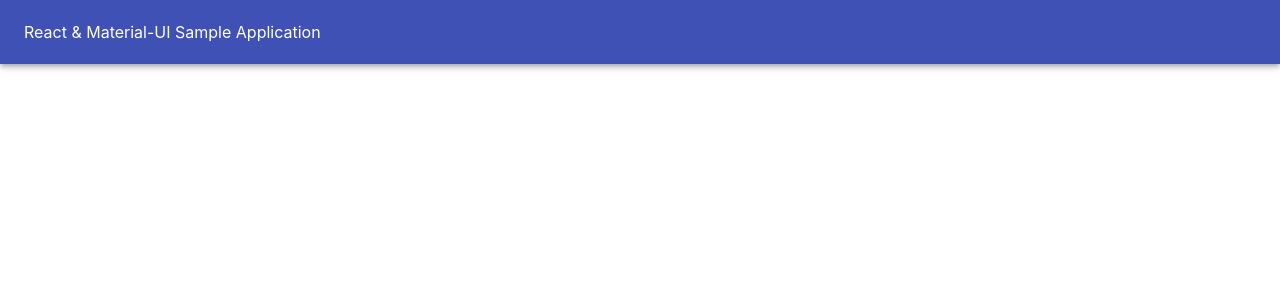
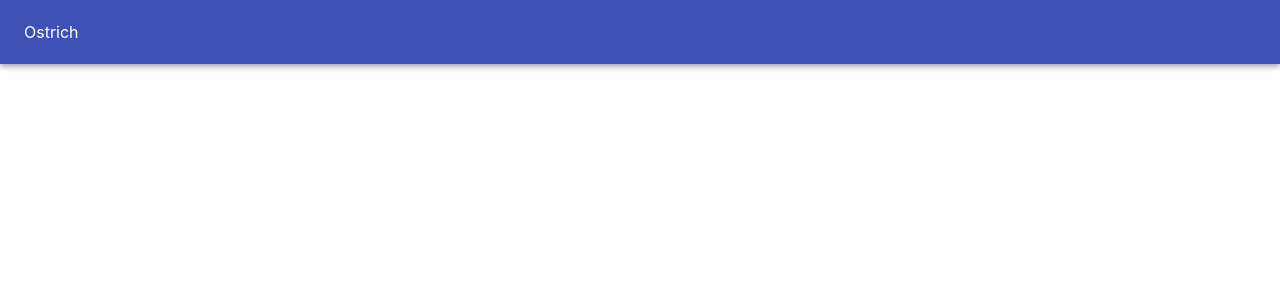
Before and after one commit to liyanarosliescs/ostrich-ui, a React (Create React App) app: page / in a window 1280 px wide. Shown: the top 300 px of the page. Built offline with nearby package versions, Linux system fonts and the light colour scheme.

Commit message:
change title and add @material-ui/icons

```diff
--- a/package.json
+++ b/package.json
@@ -4,6 +4,7 @@
   "private": true,
   "dependencies": {
     "@material-ui/core": "^4.3.3",
+    "@material-ui/icons": "^4.2.1",
     "react": "^16.9.0",
     "react-dom": "^16.9.0",
     "react-scripts": "3.1.1"
--- a/src/components/NavBar.js
+++ b/src/components/NavBar.js
@@ -8,7 +8,7 @@ const NavBar = () => {
         <AppBar position="static">
             <Toolbar>
                 <Typography variant="title" color="inherit">
-                React & Material-UI Sample Application
+                  Ostrich
                 </Typography>
             </Toolbar>
         </AppBar>
```
Also changed, not shown: 1 other file (tests, documents, lock files or other folders).
